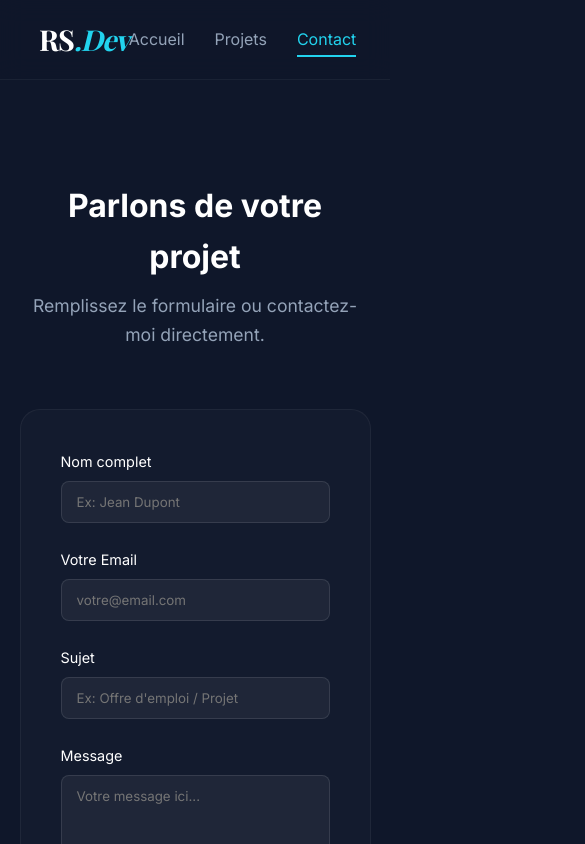
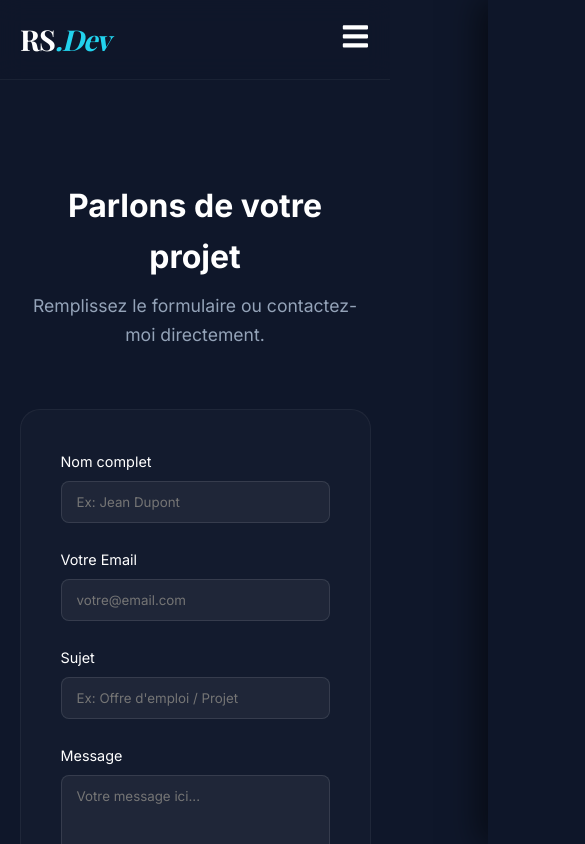
Before and after one commit to sandji-dev/Portfolio, a React (Vite) app: page /#/contact in a window 390 px wide. Shown: the top 844 px of the page, 585 px wide, since content can reach past the window. Built offline with nearby package versions, Linux system fonts and the light colour scheme; a web font is replaced by a local one.

Commit message:
feat: add Europass CV and responsive hamburger menu

```diff
--- a/src/components/About/About.jsx
+++ b/src/components/About/About.jsx
@@ -18,7 +18,7 @@ const About = () => {
         <div className="about-text">
           <h2 className="section-title">À propos de moi</h2>
           <p>
-            Passionné par la création numérique, je suis un <strong>Développeur Web Fullstack</strong>
+            Passionné par la création numérique, je suis un <strong>Développeur Web Fullstack </strong>
             basé en ITALIE. Mon objectif est de transformer des idées complexes en
             expériences numériques fluides et élégantes.
           </p>
--- a/src/components/Contact/Contact.jsx
+++ b/src/components/Contact/Contact.jsx
@@ -4,15 +4,27 @@ import { motion as Motion, AnimatePresence } from 'framer-motion';
 import { FaEnvelope, FaLinkedin, FaFileDownload, FaCheckCircle, FaPaperPlane } from 'react-icons/fa';
 import './Contact.scss';
 
+/**
+ * Composant Contact : Gère l'affichage des informations de contact
+ * et l'envoi de formulaire via le service externe EmailJS.
+ */
 const Contact = () => {
+  // useRef pour accéder directement au nœud du formulaire dans le DOM sans déclencher de re-renders inutiles
   const form = useRef();
+
+  // États pour gérer le cycle de vie de l'envoi (feedback utilisateur)
   const [isSent, setIsSent] = useState(false);
   const [loading, setLoading] = useState(false);
 
+  /**
+   * Fonction de traitement de l'envoi de l'email
+   * Utilise les variables d'environnement pour la sécurité des identifiants
+   */
   const sendEmail = (e) => {
-    e.preventDefault();
+    e.preventDefault(); // Empêche le rechargement de la page par défaut
     setLoading(true);
 
+    // Intégration de la SDK EmailJS avec protection des clés API via Vite (import.meta.env)
     emailjs.sendForm(
       import.meta.env.VITE_EMAILJS_SERVICE_ID,
       import.meta.env.VITE_EMAILJS_TEMPLATE_ID,
@@ -20,9 +32,10 @@ const Contact = () => {
       import.meta.env.VITE_EMAILJS_PUBLIC_KEY
     )
     .then(() => {
-        setIsSent(true);
+        setIsSent(true); // Affiche le message de succès
         setLoading(false);
-        form.current.reset();
+        form.current.reset(); // Vide les champs du formulaire
+        // Masque le message de succès automatiquement après 6 secondes
         setTimeout(() => setIsSent(false), 6000);
     }, (error) => {
         console.error("Erreur EmailJS:", error.text);
@@ -34,23 +47,25 @@ const Contact = () => {
   return (
     <section className="contact-page">
       <div className="contact-container">
+        {/* Animation d'entrée progressive (Reveal effect) au scroll */}
         <Motion.div
           initial={{ opacity: 0, y: 20 }}
           whileInView={{ opacity: 1, y: 0 }}
           transition={{ duration: 0.6 }}
-          viewport={{ once: true }}
+          viewport={{ once: true }} // L'animation ne se joue qu'une fois
         >
           <Motion.h1 className="contact-title">Parlons de votre projet</Motion.h1>
           <p className="contact-subtitle">Remplissez le formulaire ou contactez-moi directement.</p>
         </Motion.div>
 
         <div className="contact-content">
+          {/* Section Informations : Accessibilité (Aria-labels) et SEO (Rel attributes) optimisés */}
           <div className="contact-info">
             <Motion.a
               whileHover={{ x: 10 }}
               href="mailto:sandjon.ricky@gmail.com"
               className="contact-card"
-              aria-label="Envoyer un email à Ricardo Sandjon" // Ajouté pour Lighthouse
+              aria-label="Envoyer un email à Ricardo Sandjon"
             >
               <FaEnvelope className="contact-icon" aria-hidden="true" />
               <div>
@@ -63,9 +78,9 @@ const Contact = () => {
               whileHover={{ x: 10 }}
               href="https://linkedin.com"
               target="_blank"
-              rel="noopener noreferrer" // Sécurité + SEO
+              rel="noopener noreferrer" // Sécurité contre le tab-nabbing et boost SEO
               className="contact-card"
-              aria-label="Visiter mon profil LinkedIn" //  Lighthouse
+              aria-label="Visiter mon profil LinkedIn"
             >
               <FaLinkedin className="contact-icon" aria-hidden="true" />
               <div>
@@ -76,10 +91,10 @@ const Contact = () => {
 
             <Motion.a
               whileHover={{ x: 10 }}
-              href="/cv-ricardo.pdf"
-              download
+              href={`${import.meta.env.BASE_URL}cv-sandjon-ricardo.pdf`}
+              download="cv-sandjon-ricardo.pdf"
               className="contact-card highlight"
-              aria-label="Télécharger mon CV au format PDF" //pour Lighthouse
+              aria-label="Télécharger mon CV au format PDF"
             >
               <FaFileDownload className="contact-icon" aria-hidden="true" />
               <div>
@@ -95,10 +110,11 @@ const Contact = () => {
             whileInView={{ opacity: 1, scale: 1 }}
             transition={{ duration: 0.5 }}
           >
+            {/* AnimatePresence gère les transitions de sortie proprement lors du switch formulaire/succès */}
             <AnimatePresence mode="wait">
               {isSent ? (
                 <Motion.div
-                  role="alert" // Indique aux technologies d'assistance un changement d'état
+                  role="alert" // Attribut ARIA pour informer les lecteurs d'écran du succès
                   initial={{ opacity: 0, y: 10 }}
                   animate={{ opacity: 1, y: 0 }}
                   exit={{ opacity: 0 }}
@@ -110,6 +126,7 @@ const Contact = () => {
                 </Motion.div>
               ) : (
                 <form ref={form} onSubmit={sendEmail} className="contact-form">
+                  {/* Utilisation de labels liés par ID pour l'accessibilité RGAA */}
                   <div className="form-group">
                     <label htmlFor="user_name">Nom complet</label>
                     <input type="text" id="user_name" name="user_name" placeholder="Ex: Jean Dupont" required />
@@ -130,13 +147,14 @@ const Contact = () => {
                     <textarea id="message" name="message" rows="5" placeholder="Votre message ici..." required></textarea>
                   </div>
 
+                  {/* Gestion de l'état "Loading" pour éviter les doubles envois (UX) */}
                   <Motion.button
                     whileHover={{ scale: 1.02 }}
                     whileTap={{ scale: 0.98 }}
                     type="submit"
                     className="btn-submit"
                     disabled={loading}
-                    aria-busy={loading} // Indique que le bouton travaille
+                    aria-busy={loading}
                   >
                     {loading ? "Envoi..." : <>Envoyer <FaPaperPlane style={{marginLeft: '10px'}} aria-hidden="true"/></>}
                   </Motion.button>
--- a/src/components/Header/Header.jsx
+++ b/src/components/Header/Header.jsx
@@ -1,17 +1,30 @@
+import { useState } from 'react';
 import { NavLink } from 'react-router-dom';
+import { FaBars, FaTimes } from 'react-icons/fa'; // N'oublie pas d'installer react-icons
 import './Header.scss';
 
 const Header = () => {
+  const [isOpen, setIsOpen] = useState(false);
+
+  const toggleMenu = () => setIsOpen(!isOpen);
+  const closeMenu = () => setIsOpen(false);
+
   return (
     <header className="header">
       <div className="header-logo">
-        <NavLink to="/">RS<span>.Dev</span></NavLink>
+        <NavLink to="/" onClick={closeMenu}>RS<span>.Dev</span></NavLink>
       </div>
 
-      <nav className="header-nav">
-        <NavLink to="/" end>Accueil</NavLink>
-        <NavLink to="/projets">Projets</NavLink>
-        <NavLink to="/contact">Contact</NavLink>
+      {/* Bouton Hamburger visible uniquement sur mobile */}
+      <button className="header-burger" onClick={toggleMenu} aria-label="Menu">
+        {isOpen ? <FaTimes /> : <FaBars />}
+      </button>
+
+      {/* La classe "open" sera ajoutée si isOpen est vrai */}
+      <nav className={`header-nav ${isOpen ? 'open' : ''}`}>
+        <NavLink to="/" end onClick={closeMenu}>Accueil</NavLink>
+        <NavLink to="/projets" onClick={closeMenu}>Projets</NavLink>
+        <NavLink to="/contact" onClick={closeMenu}>Contact</NavLink>
       </nav>
     </header>
   );
--- a/src/components/Header/Header.scss
+++ b/src/components/Header/Header.scss
@@ -19,6 +19,15 @@
     font-weight: bold;
     color: $accent;
     text-decoration: none;
+  }
+  &-burger {
+    display: none; // Caché sur PC
+    background: none;
+    border: none;
+    color: white;
+    font-size: 1.8rem;
+    cursor: pointer;
+    z-index: 1100;
   }
 
   &-nav {
@@ -78,3 +87,38 @@
     }
   }
 }
+
+// --- VERSION MOBILE (Sortie de .header pour éviter l'erreur de compilation) ---
+@media (max-width: 768px) {
+  .header {
+    padding: 0 20px;
+
+    &-burger {
+      display: block; // On l'affiche sur mobile
+    }
+
+    &-nav {
+      position: fixed;
+      top: 0;
+      right: -100%; // Menu caché à droite
+      width: 75%;
+      height: 100vh;
+      background: rgba($bg-dark, 0.98);
+      flex-direction: column;
+      justify-content: center;
+      align-items: center;
+      gap: 35px;
+      transition: right 0.4s ease-in-out;
+      box-shadow: -10px 0 30px rgba(0, 0, 0, 0.5);
+
+      &.open {
+        right: 0; // On fait glisser le menu
+      }
+
+      a {
+        font-size: 1.4rem;
+        &::after { display: none; } // On enlève le trait sur mobile pour simplifier
+      }
+    }
+  }
+}
```
Also changed, not shown: 1 other file (tests, documents, lock files or other folders).
